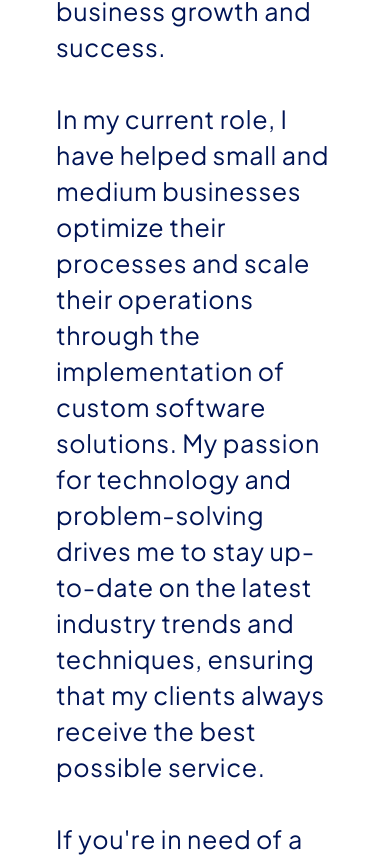
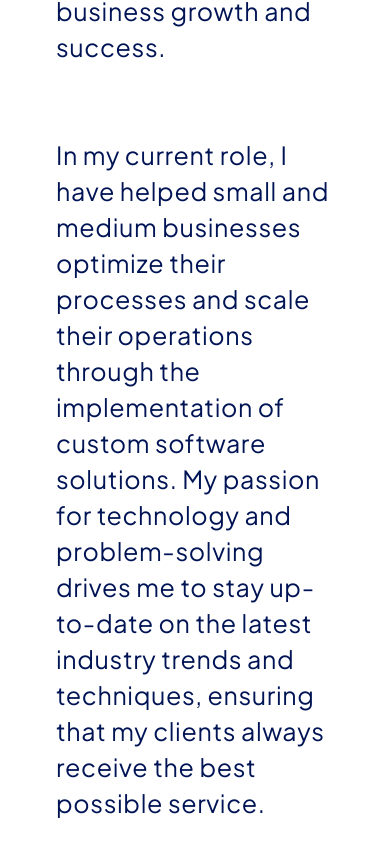
Before and after one commit to mnmalikdev/portfolio, a Next.js app: page / in a window 390 px wide. Shown: the part 2336-3193 px from the top of the page. Built offline with nearby package versions, Linux system fonts and the light colour scheme.

Commit message:
50 percent responsiveness done attempt 2

```diff
--- a/src/components/About.tsx
+++ b/src/components/About.tsx
@@ -6,19 +6,27 @@ const About = () => {
         <div className=" text-h2 font-bold text-center my-3 ">About Me</div>
         <div className=" my-5 flex justify-center items-center ">
           <div className=" text-paraGraphMedium w-full lg:text-paraGraphMedium tracking-wide text-paraColor lg:w-2/3 lg:pr-5 ">
-            {""} As a software engineer with expertise in MERN stack development, I have a strong track record of building efficient and scalable web
-            and mobile applications for businesses of all sizes. With experience working with a wide range of clients, I have a proven ability to
-            deliver technical solutions that drive business growth and success. {""}
+            <p>
+              As a software engineer with expertise in MERN stack development, I have a strong track record of building efficient and scalable web and
+              mobile applications for businesses of all sizes. With experience working with a wide range of clients, I have a proven ability to
+              deliver technical solutions that drive business growth and success.
+            </p>
             <br />
             <br />
-            {""} In my current role, I have helped small and medium businesses optimize their processes and scale their operations through the
-            implementation of custom software solutions. My passion for technology and problem-solving drives me to stay up-to-date on the latest
-            industry trends and techniques, ensuring that my clients always receive the best possible service. {""}
+            <p>
+              {" "}
+              In my current role, I have helped small and medium businesses optimize their processes and scale their operations through the
+              implementation of custom software solutions. My passion for technology and problem-solving drives me to stay up-to-date on the latest
+              industry trends and techniques, ensuring that my clients always receive the best possible service.{" "}
+            </p>
             <br />
             <br />
-            {""} If you're in need of a new web application, a mobile app, or simply looking to improve your current software infrastructure, I am
-            ready to provide you with the expertise and guidance you need to succeed. I am confident that my skills and experience make me a strong
-            candidate for your next project and I look forward to the opportunity to work with you. {""}
+            <p>
+              {" "}
+              If you're in need of a new web application, a mobile app, or simply looking to improve your current software infrastructure, I am ready
+              to provide you with the expertise and guidance you need to succeed. I am confident that my skills and experience make me a strong
+              candidate for your next project and I look forward to the opportunity to work with you.{" "}
+            </p>
           </div>
         </div>
       </div>
```
